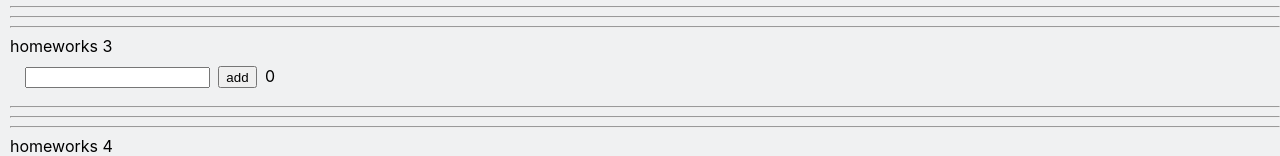
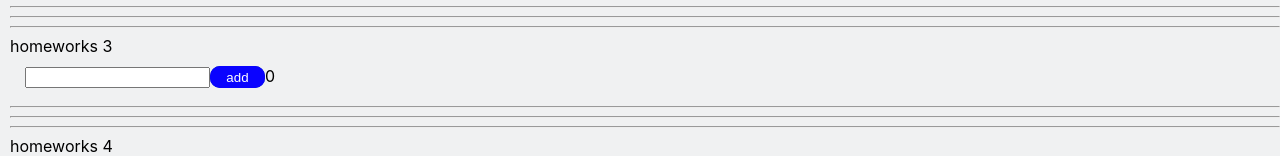
Before and after one commit to fedorgerasimov/HomeworkTS, a React (Create React App) app: page /#/pre-junior in a window 1280 px wide. Shown: the part 541-697 px from the top of the page. Built offline with nearby package versions, Linux system fonts and the light colour scheme.

Commit message:
added CSS to HW3

```diff
--- a/src/p2-homeworks/h3/Greeting.module.css
+++ b/src/p2-homeworks/h3/Greeting.module.css
@@ -10,3 +10,63 @@
 .error {
     color: red;
 }
+
+.btn {
+    width: 60px;
+    border: none;
+    outline: none;
+    color: #fff;
+    background: #0334a1;
+    cursor: pointer;
+    position: relative;
+    z-index: 0;
+    border-radius: 10px;
+
+}
+
+.btn:before {
+    content: '';
+    background: linear-gradient(45deg, #ff0000, #ff7300, #fffb00, #48ff00, #00ffd5, #002bff, #7a00ff, #ff00c8, #ff0000);
+    position: absolute;
+    top: -2px;
+    left:-2px;
+    background-size: 400%;
+    z-index: -1;
+    filter: blur(5px);
+    width: calc(100% + 4px);
+    height: calc(100% + 4px);
+    animation: glowing 20s linear infinite;
+    opacity: 0;
+    transition: opacity .3s ease-in-out;
+    border-radius: 10px;
+}
+
+.btn:active {
+    color: #0a03ff
+}
+
+.btn:active:after {
+    background: transparent;
+}
+
+.btn:hover:before {
+    opacity: 1;
+}
+
+.btn:after {
+    z-index: -1;
+    content: '';
+    position: absolute;
+    width: 100%;
+    height: 100%;
+    background: #0a03ff;
+    left: 0;
+    top: 0;
+    border-radius: 10px;
+}
+
+@keyframes glowing {
+    0% { background-position: 0 0; }
+    50% { background-position: 400% 0; }
+    100% { background-position: 0 0; }
+}
--- a/src/p2-homeworks/h3/Greeting.tsx
+++ b/src/p2-homeworks/h3/Greeting.tsx
@@ -24,7 +24,7 @@
                       onKeyPress={addUserOnKeyPress}/>
                 <div className={s.error}>{error}</div>
             </div>
-            <button onClick={addUser}>add</button>
+            <button className={s.btn} onClick={addUser}>add</button>
             <span>{totalUsers}</span>
 
         </div>
```
